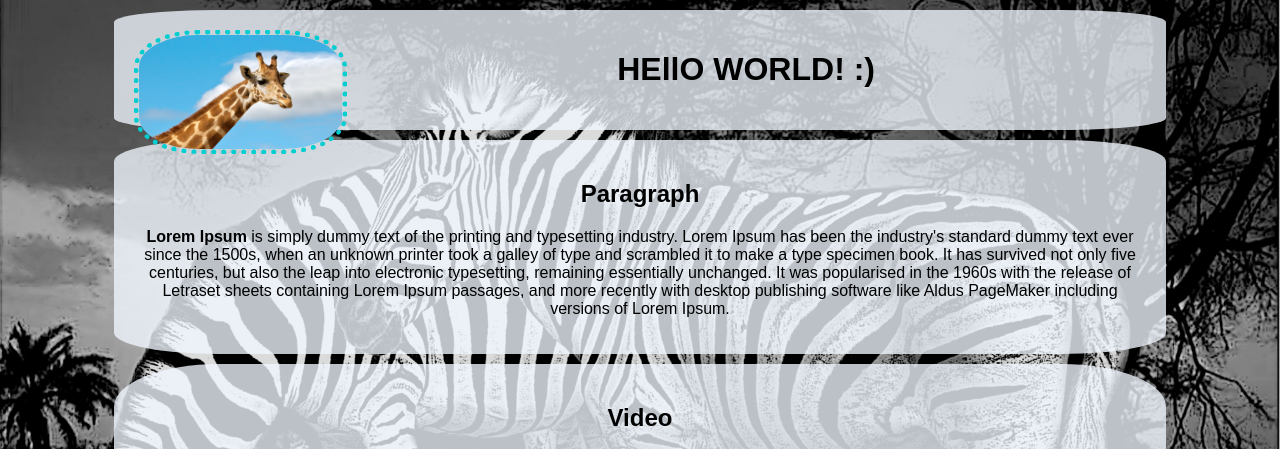
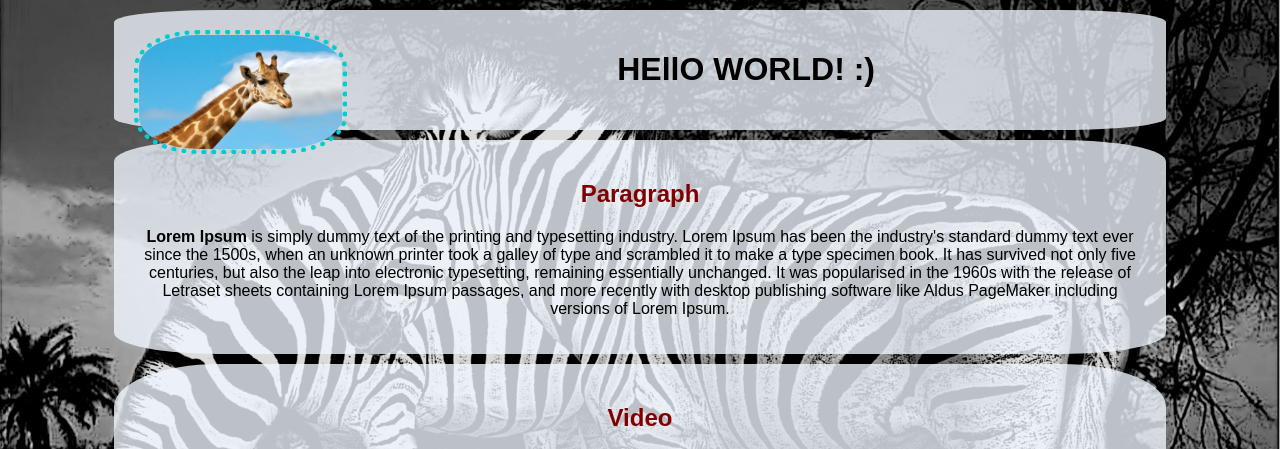
Before and after one commit to KarenCelis/Programaci-n-Web, a plain HTML site: page Review-2/index.html in a window 1280 px wide. Shown: the top 449 px of the page. Drawn offline with Linux system fonts and the light colour scheme; grey boxes are pictures that could not be loaded; a web font is replaced by a local one.

Commit message:
add span

```diff
--- a/Review-2/css/index.css
+++ b/Review-2/css/index.css
@@ -36,3 +36,7 @@ div {
 }
 
 #header h1 {}
+
+h2 {
+    color: maroon;
+}
--- a/Review-2/index.html
+++ b/Review-2/index.html
@@ -30,7 +30,9 @@
 
     </div>
     <div>
-        <h2>Paragraph</h2>
+        <h2>
+            <span> Paragraph</span>
+        </h2>
         <p>
             <b>Lorem Ipsum</b> is simply dummy text of the printing and typesetting industry. Lorem Ipsum has been the industry's standard dummy text ever since the 1500s, when an unknown printer took a galley of type and scrambled it to make a type specimen
             book. It has survived not only five centuries, but also the leap into electronic typesetting, remaining essentially unchanged. It was popularised in the 1960s with the release of Letraset sheets containing Lorem Ipsum passages, and more recently
```
